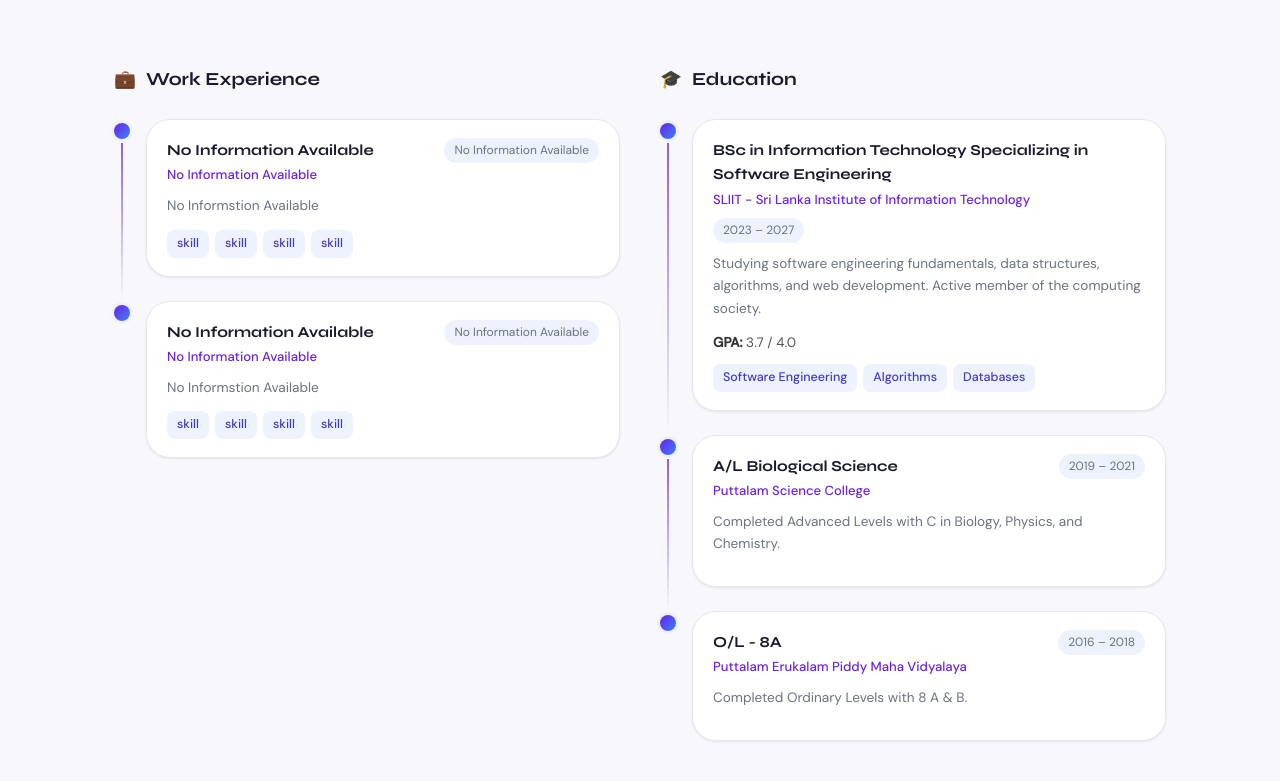
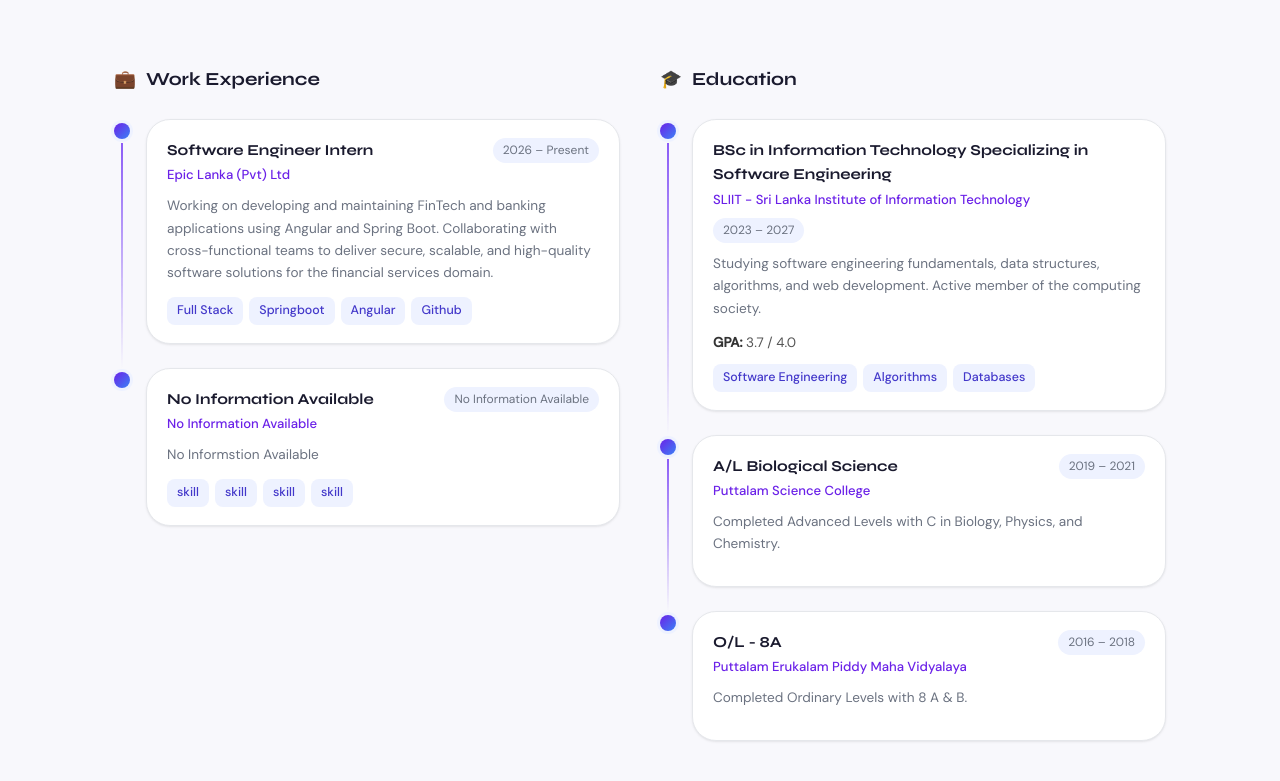
Before and after one commit to Aathi125/Aathka_Portfolio, a React (Create React App) app: page / in a window 1280 px wide. Shown: the part 4293-5074 px from the top of the page. Built offline with nearby package versions, Linux system fonts and the light colour scheme.

Commit message:
Updating Work experience

```diff
--- a/src/sections/Experience.js
+++ b/src/sections/Experience.js
@@ -4,11 +4,11 @@ import './Experience.css';
 const experiences = [
   {
     type: 'work',
-    role: 'No Information Available',
-    company: 'No Information Available',
-    period: 'No Information Available',
-    desc: 'No Informstion Available',
-    tags: ['skill', 'skill', 'skill', 'skill'],
+    role: 'Software Engineer Intern',
+    company: 'Epic Lanka (Pvt) Ltd',
+    period: '2026 – Present',
+    desc: 'Working on developing and maintaining FinTech and banking applications using Angular and Spring Boot. Collaborating with cross-functional teams to deliver secure, scalable, and high-quality software solutions for the financial services domain.',
+    tags: ['Full Stack', 'Springboot', 'Angular', 'Github'],
   },
   {
     type: 'work',
```
